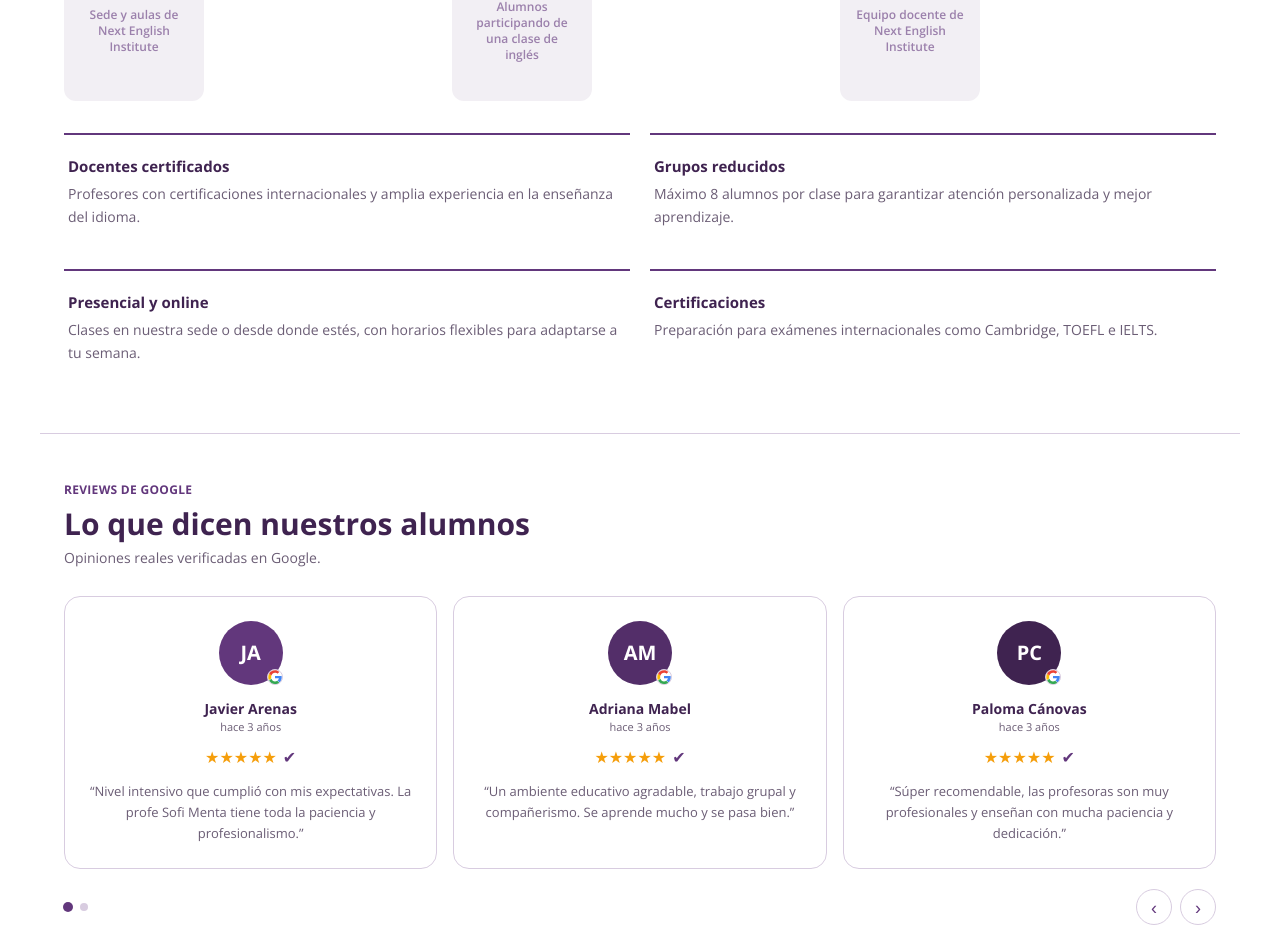
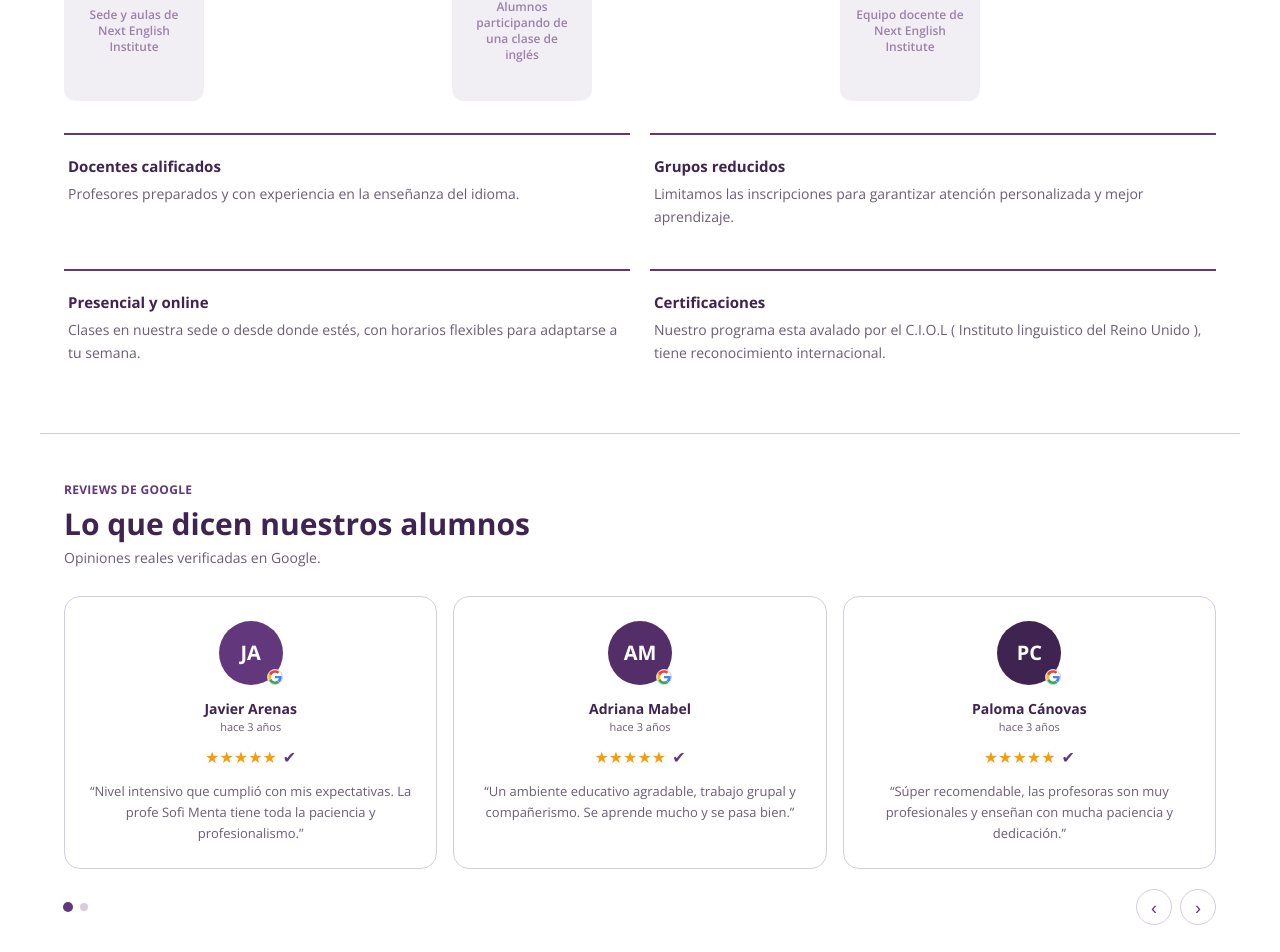
Before and after one commit to Pato1531/landing-next-english-institute, a Next.js app: page / in a window 1280 px wide. Shown: the part 3509-4461 px from the top of the page. Built offline with nearby package versions, Linux system fonts and the light colour scheme; no server answers.

Commit message:
Update Nosotros.tsx

```diff
--- a/src/components/Nosotros.tsx
+++ b/src/components/Nosotros.tsx
@@ -2,12 +2,12 @@ import ImagePlaceholder from './ImagePlaceholder';
 
 const features = [
   {
-    title: 'Docentes certificados',
-    desc: 'Profesores con certificaciones internacionales y amplia experiencia en la enseñanza del idioma.',
+    title: 'Docentes calificados',
+    desc: 'Profesores preparados y con experiencia en la enseñanza del idioma.',
   },
   {
     title: 'Grupos reducidos',
-    desc: 'Máximo 8 alumnos por clase para garantizar atención personalizada y mejor aprendizaje.',
+    desc: 'Limitamos las inscripciones para garantizar atención personalizada y mejor aprendizaje.',
   },
   {
     title: 'Presencial y online',
@@ -15,7 +15,7 @@ const features = [
   },
   {
     title: 'Certificaciones',
-    desc: 'Preparación para exámenes internacionales como Cambridge, TOEFL e IELTS.',
+    desc: 'Nuestro programa esta avalado por el C.I.O.L ( Instituto linguistico del Reino Unido ), tiene reconocimiento internacional.',
   },
 ];
 
```
